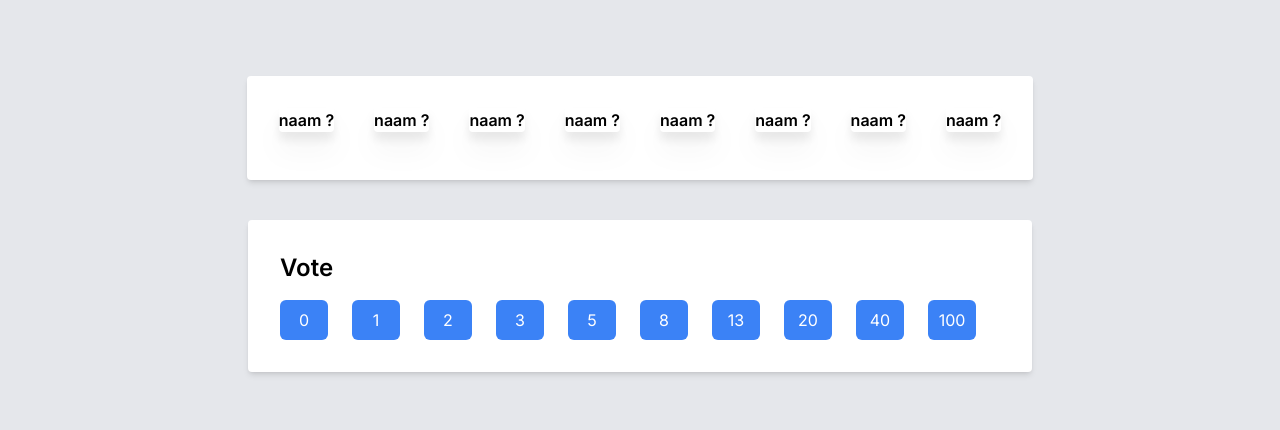
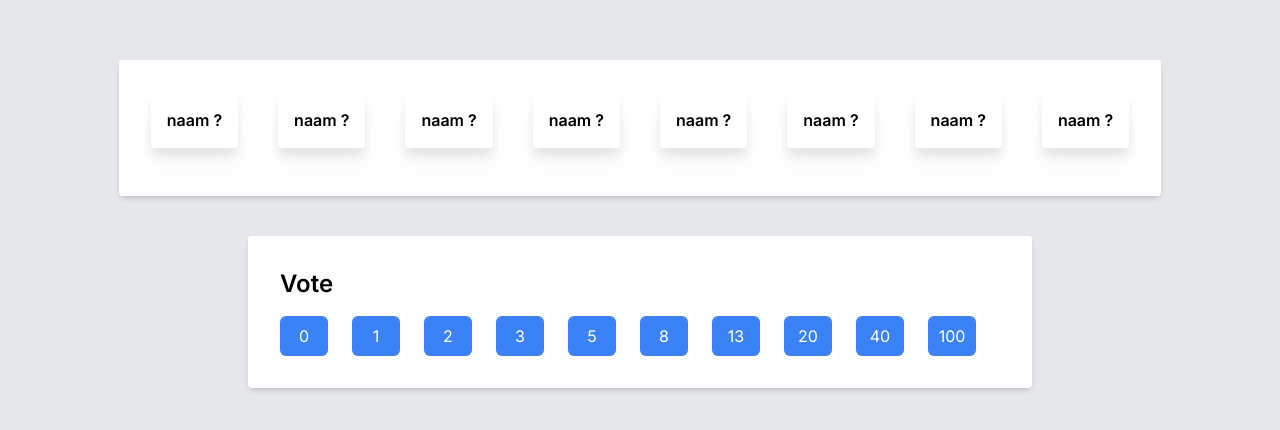
Before and after one commit to zonneplan/scrum, a Next.js app: page /votepage in a window 1280 px wide. Shown: the part 176-606 px from the top of the page. Built offline with nearby package versions, Linux system fonts and the light colour scheme.

Commit message:
fixed padding

```diff
--- a/app/votepage/page.tsx
+++ b/app/votepage/page.tsx
@@ -17,35 +17,35 @@ const HomePage: React.FC<HomePageProps> = () => {
     return (
         <div className="flex items-center flex-col gap-10 justify-center h-screen bg-gray-200">
             <div className="flex items-center flex-row gap-10 bg-white p-8 rounded shadow-md w-120 md-20">
-                <div className="text-2l font-semibold mb-4 drop-shadow-xl rounded bg-white">
+                <div className="text-2l font-semibold mb-4 drop-shadow-xl p-4 rounded bg-white">
                     naam
                     ?
                 </div>
-                <div className="text-2l font-semibold mb-4 drop-shadow-xl p5 rounded bg-white">
+                <div className="text-2l font-semibold mb-4 drop-shadow-xl p-4 p5 rounded bg-white">
                     naam
                     ?
                 </div>
-                <div className="text-2l font-semibold mb-4 drop-shadow-xl p5 rounded bg-white">
+                <div className="text-2l font-semibold mb-4 drop-shadow-xl p-4 p5 rounded bg-white">
                     naam
                     ?
                 </div>
-                <div className="text-2l font-semibold mb-4 drop-shadow-xl p5 rounded bg-white">
+                <div className="text-2l font-semibold mb-4 drop-shadow-xl p-4 p5 rounded bg-white">
                     naam
                     ?
                 </div>
-                <div className="text-2l font-semibold mb-4 drop-shadow-xl p5 rounded bg-white">
+                <div className="text-2l font-semibold mb-4 drop-shadow-xl p-4 p5 rounded bg-white">
                     naam
                     ?
                 </div>
-                <div className="text-2l font-semibold mb-4 drop-shadow-xl p5 rounded bg-white">
+                <div className="text-2l font-semibold mb-4 drop-shadow-xl p-4 p5 rounded bg-white">
                     naam
                     ?
                 </div>
-                <div className="text-2l font-semibold mb-4 drop-shadow-xl p5 rounded bg-white">
+                <div className="text-2l font-semibold mb-4 drop-shadow-xl p-4 p5 rounded bg-white">
                     naam
                     ?
                 </div>
-                <div className="text-2l font-semibold mb-4 drop-shadow-xl p5 rounded bg-white">
+                <div className="text-2l font-semibold mb-4 drop-shadow-xl p-4 p5 rounded bg-white">
                     naam
                     ?
                 </div>
```
